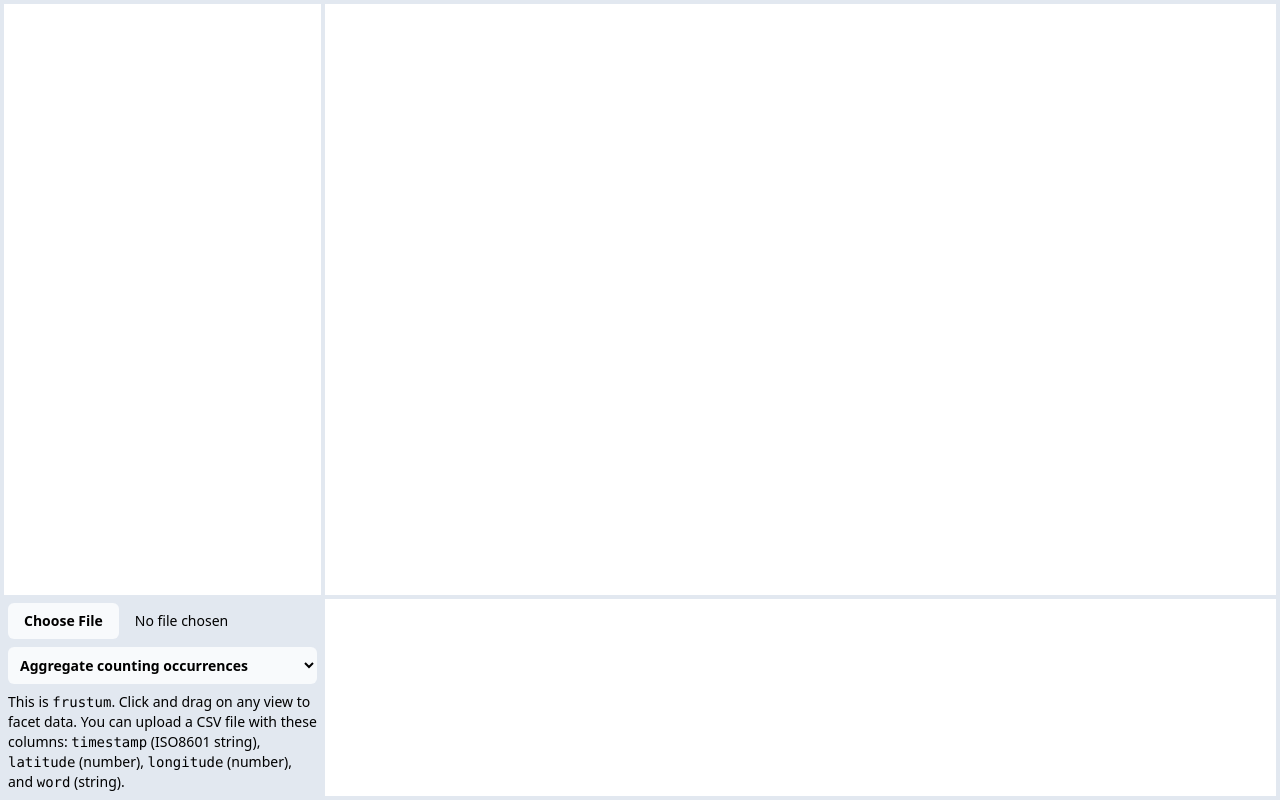
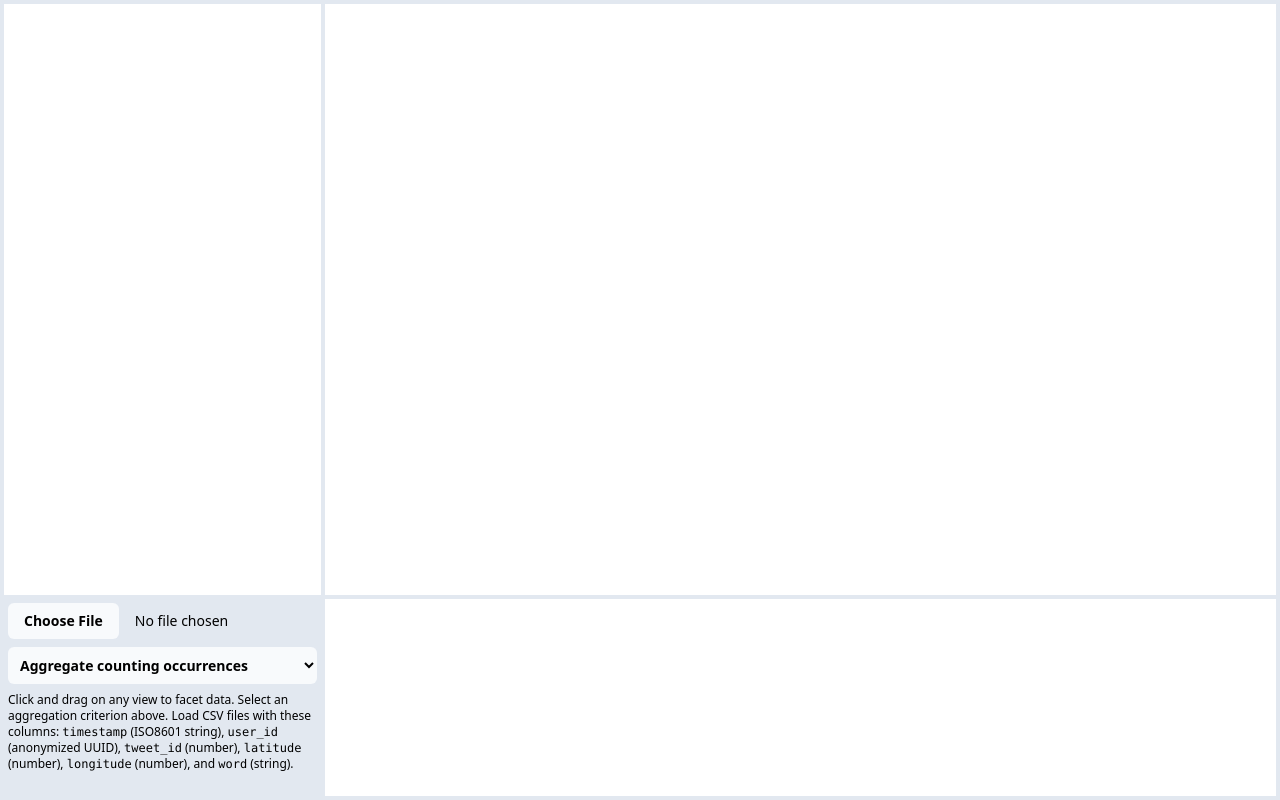
Before and after one commit to breviloquia-italica/frustum, a website built with Vite: page src/index.html in a window 1280 px wide. Built offline with nearby package versions, Linux system fonts and the light colour scheme; a web font is replaced by a local one; what @hotwired/stimulus would draw is missing.

Commit message:
Clean up online help

```diff
--- a/src/index.html
+++ b/src/index.html
@@ -48,12 +48,17 @@ map:filterChanged->timeline#updateFilter
         <option value="tweet_id">Aggregate counting unique tweets</option>
         <option value="user_id">Aggregate counting unique users</option>
       </select>
-      <div class="text-sm">
-        This is <code>frustum</code>.
+      <div class="text-xs">
+        <!-- This is <code>frustum</code>. -->
         Click and drag on any view to facet data.
-        You can upload a CSV file with these columns: <code>timestamp</code> (ISO8601 string), <code>latitude</code>
-        (number),
-        <code>longitude</code> (number), and <code>word</code> (string).
+        Select an aggregation criterion above.
+        Load CSV files with these columns:
+        <code>timestamp</code> (ISO8601 string),
+        <code>user_id</code> (anonymized UUID),
+        <code>tweet_id</code> (number),
+        <code>latitude</code> (number),
+        <code>longitude</code> (number), and
+        <code>word</code> (string).
       </div>
       <!-- <input class="
         block w-full
```
